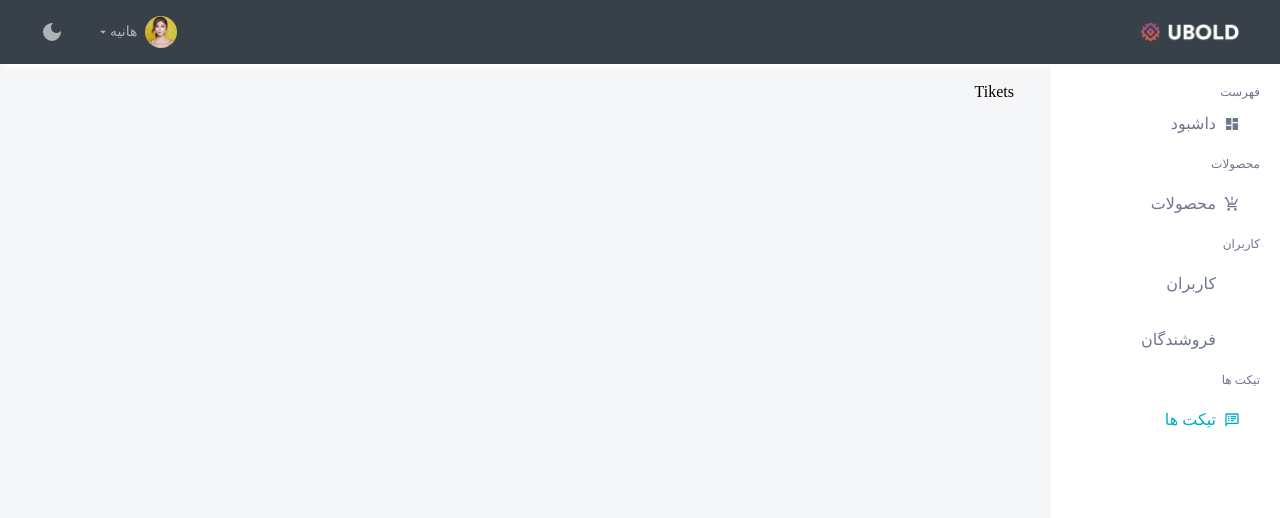
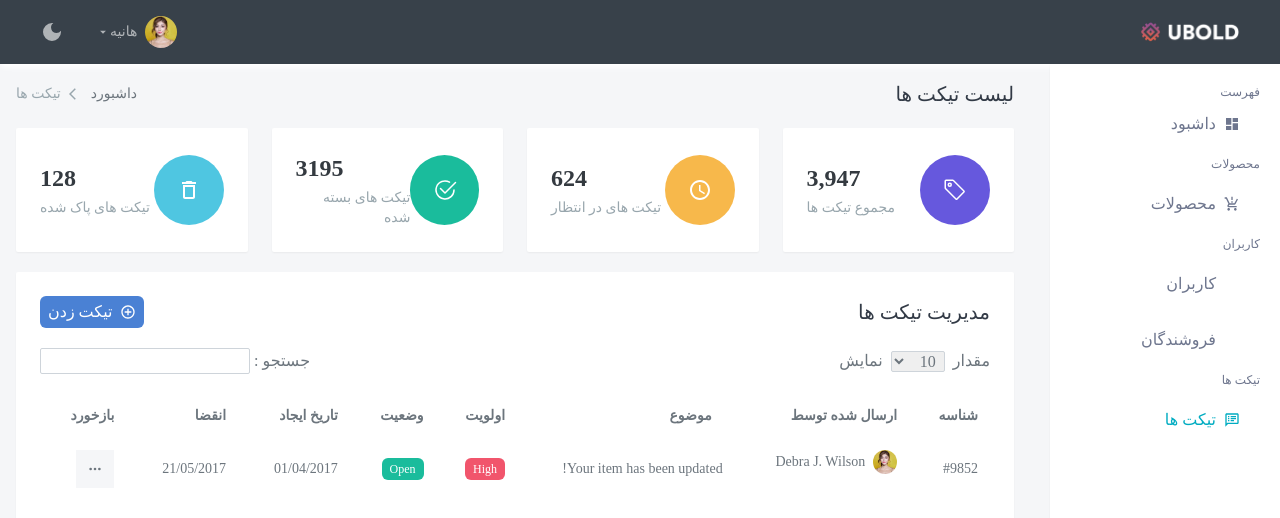
Before and after one commit to Mhboolor/my-dashboard, a React (Create React App) app: page /tikets in a window 1280 px wide. Shown: the top 518 px of the page. Built offline with nearby package versions, Linux system fonts and the light colour scheme; some icons are missing.

Commit message:
feat:Create Tikets List

```diff
--- /dev/null
+++ b/src/components/tikets/SearchBox.jsx
@@ -0,0 +1,28 @@
+import React from "react";
+
+function SearchBox() {
+  return (
+    <div className="flex flex-col sm:flex-row gap-4 sm:items-center items-start sm:justify-between text-gray-4">
+      <div className="flex items-center gap-2">
+        <label>مقدار</label>
+        <select className="border border-inp px-1 rounded-sm focus-visible:outline-none focus-visible:border-gray-4">
+          <option value="10">10</option>
+          <option value="25">25</option>
+          <option value="50">50</option>
+          <option value="100">100</option>
+        </select>
+        <label>نمایش</label>
+      </div>
+      <div>
+        <label htmlFor="search">جستجو : </label>
+        <input
+          type="text"
+          id="search"
+          className="border text-gray-6 border-inp px-1 rounded-sm focus-visible:outline-none focus-visible:border-gray-4"
+        />
+      </div>
+    </div>
+  );
+}
+
+export default SearchBox;
--- /dev/null
+++ b/src/components/tikets/StatusBox.jsx
@@ -0,0 +1,49 @@
+import React from 'react'
+import {BsTag} from "react-icons/bs"
+import {MdOutlineWatchLater ,MdOutlineDelete} from "react-icons/md"
+import {BsCheck2Circle} from "react-icons/bs"
+
+function StatusBox() {
+  return (
+    <div className="flex gap-6 flex-wrap">
+      <div className="flex items-center justify-between bg-white shadow-sm flex-1 p-6 rounded-sm ">
+        <div className="w-[70px] h-[70px] rounded-full bg-purple/100 flex items-center justify-center text-white text-2xl">
+          <BsTag/>
+        </div>
+        <div className="flex flex-col items-end gap-1">
+          <p className="text-gray-5 text-2xl font-semibold">3,947</p>
+          <p className="text-sm text-gray-2">مجموع تیکت ها</p>
+        </div>
+      </div>
+      <div className="flex items-center justify-between bg-white shadow-sm flex-1 p-6 rounded-sm ">
+        <div className="w-[70px] h-[70px] rounded-full bg-orange/100 flex items-center justify-center text-white text-2xl">
+          <MdOutlineWatchLater/>
+        </div>
+        <div className="flex flex-col items-end gap-1">
+          <p className="text-gray-5 text-2xl font-semibold">624</p>
+          <p className="text-sm text-gray-2">تیکت های در انتظار</p>
+        </div>
+      </div>
+      <div className="flex items-center justify-between bg-white shadow-sm flex-1 p-6 rounded-sm ">
+        <div className="w-[70px] h-[70px] rounded-full bg-green/100 flex items-center justify-center text-white text-2xl">
+          <BsCheck2Circle/>
+        </div>
+        <div className="flex flex-col items-end gap-1">
+          <p className="text-gray-5 text-2xl font-semibold">3195</p>
+          <p className="text-sm text-gray-2">تیکت های بسته شده</p>
+        </div>
+      </div>
+      <div className="flex items-center justify-between bg-white shadow-sm flex-1 p-6 rounded-sm ">
+        <div className="w-[70px] h-[70px] rounded-full bg-blue/100 flex items-center justify-center text-white text-2xl">
+          <MdOutlineDelete/>
+        </div>
+        <div className="flex flex-col items-end gap-1">
+          <p className="text-gray-5 text-2xl font-semibold">128</p>
+          <p className="text-sm text-gray-2">تیکت های پاک شده</p>
+        </div>
+      </div>
+    </div>
+  )
+}
+
+export default StatusBox
--- /dev/null
+++ b/src/components/tikets/Tiket.jsx
@@ -0,0 +1,9 @@
+import React from 'react'
+
+function Tiket() {
+  return (
+    <div>Tiket</div>
+  )
+}
+
+export default Tiket
--- /dev/null
+++ b/src/components/tikets/TiketsList.jsx
@@ -0,0 +1,51 @@
+import React from 'react'
+import {MdAddCircleOutline} from "react-icons/md"
+import {BsThreeDots} from "react-icons/bs"
+import SearchBox from './SearchBox'
+
+function TiketsList() {
+  return (
+    <div className='bg-white shadow-sm rounded-sm p-6 flex flex-col gap-5'>
+        <div className='flex items-center justify-between'>
+            <p className='text-xl text-gray-6'>مدیریت تیکت ها</p>
+            <button className='flex items-center rounded-md py-1 px-2 bg-[#4a81d4] text-white gap-2'><MdAddCircleOutline/>تیکت زدن</button>
+        </div>
+        <SearchBox/>
+        <div className='w-full overflow-x-scroll md:overflow-auto'>
+            <table className='text-sm text-gray-4 text-justify w-[900px] md:w-full'>
+                <thead>
+                    <tr>
+                        <th className='p-3'>شناسه</th>
+                        <th className='p-3'>ارسال شده توسط</th>
+                        <th className='p-3'>موضوع</th>
+                        <th className='p-3'>اولویت</th>
+                        <th className='p-3'>وضعیت</th>
+                        <th className='p-3'>تاریخ ایجاد</th>
+                        <th className='p-3'>انقضا</th>
+                        <th className='p-3'>بازخورد</th>
+                    </tr>
+                </thead>
+                <tbody className=' divide-y'>
+                    <tr className='hover:bg-light'>
+                        <td className='p-3'>#9852</td>
+                        <td  className='flex items-center gap-2 p-3'>
+                            <img src="./images/users/user-1.jpg" alt="user" className='w-6 h-6 rounded-full'/>
+                            <span>Debra J. Wilson</span>
+                        </td>
+                        <td>Your item has been updated!</td>
+                        <td className='p-3'><span className='bg-red/100 text-xs py-1 px-2 rounded-md text-white'>High</span></td>
+                        <td className='p-3'><span className='bg-green/100 text-xs py-1 px-2 rounded-md text-white'>Open</span></td>
+                        <td className='p-3'>01/04/2017	</td>
+                        <td className='p-3'>21/05/2017</td>
+                        <td className='p-3'>
+                            <button className='bg-light p-3'><BsThreeDots/></button>
+                        </td>
+                    </tr>
+                </tbody>
+            </table>
+        </div>
+    </div>
+  )
+}
+
+export default TiketsList
--- a/src/pages/Tikets.jsx
+++ b/src/pages/Tikets.jsx
@@ -1,8 +1,15 @@
 import React from 'react'
+import HeaderPages from "../components/HeaderPages"
+import StatusBox from '../components/tikets/StatusBox'
+import TiketsList from '../components/tikets/TiketsList'
 
 function Tikets() {
   return (
-    <div>Tikets</div>
+    <div className='flex flex-col gap-5'>
+      <HeaderPages title={"لیست تیکت ها"} address={"تیکت ها"}/>
+      <StatusBox/>
+      <TiketsList/>
+    </div>
   )
 }
 
```
